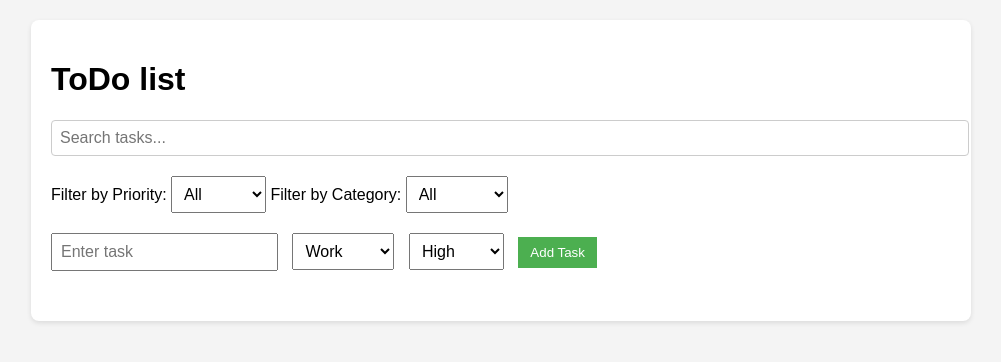
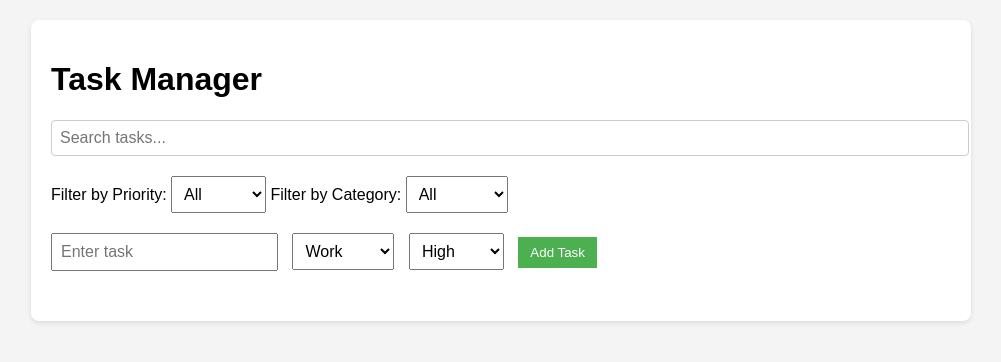
Before and after one commit to Aditiowal1/todolist1203, a plain HTML site: page index.html in a window 1280 px wide. Shown: the whole page, without its empty margins (139-1140 px from the left). Drawn offline with Linux system fonts and the light colour scheme.

Commit message:
Aditiowal1

```diff
--- a/index.html
+++ b/index.html
@@ -3,12 +3,12 @@
 <head>
     <meta charset="UTF-8">
     <meta name="viewport" content="width=device-width, initial-scale=1.0">
-    <title>ToDo list</title>
+    <title>Task Manager</title>
     <link rel="stylesheet" href="style.css">
 </head>
 <body>
     <div class="container">
-        <h1>ToDo list</h1>
+        <h1>Task Manager</h1>
 
         <!-- Search Section -->
         <div class="search-container">
```
